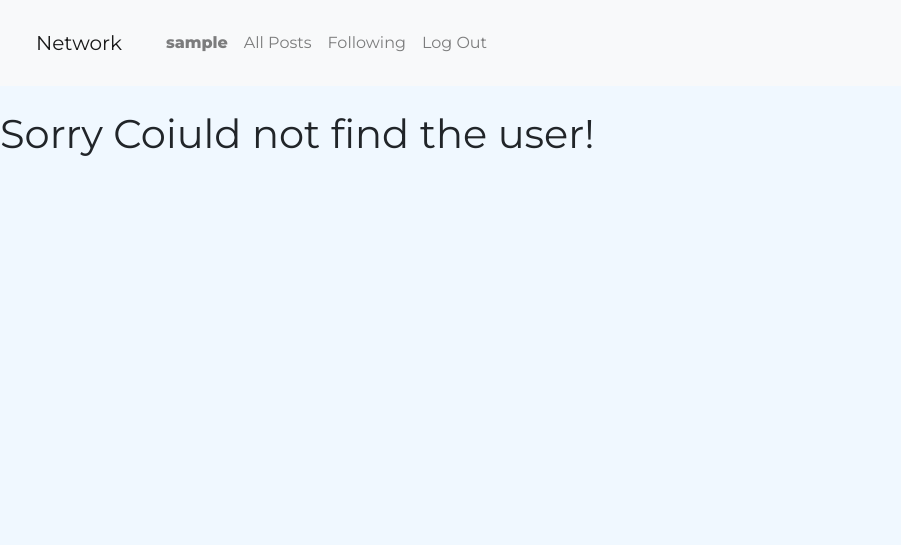
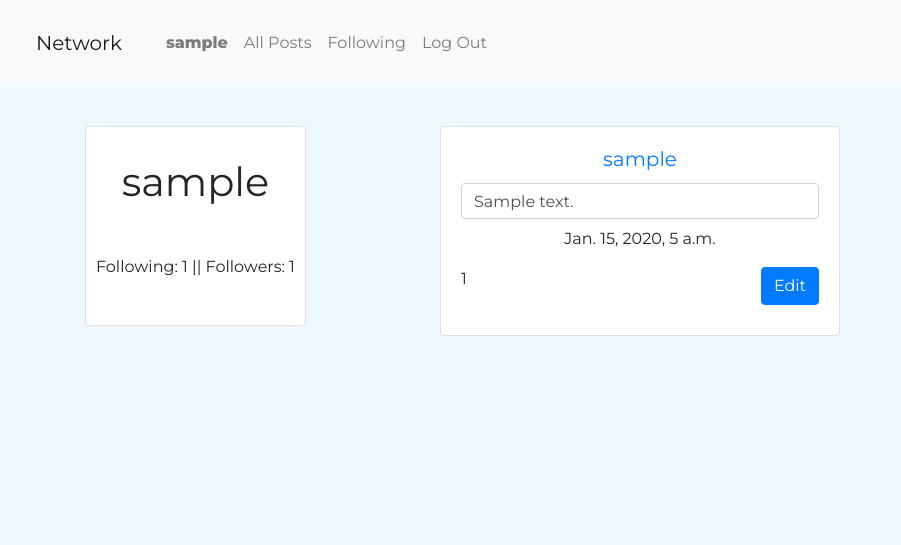
Before and after one commit to Teemobeemo/Network, a Django app: page /profile/?id=1 in a window 1280 px wide. Shown: the top 545 px of the page, without its empty margins (0-901 px from the left). Run offline with Django 3.2, Linux system fonts and the light colour scheme; a user stored in the database is signed in; tables that the repository leaves empty hold one stand-in row (values such as "Sample post"); some libraries are stand-ins or nearby versions.

Commit message:
Change username to id

```diff
--- a/network/project4/network/profile_views.py
+++ b/network/project4/network/profile_views.py
@@ -7,7 +7,7 @@ from django.core.paginator import Paginator, PageNotAnInteger, EmptyPage
 # Profile page
 def profile(request):
     # Get the username of the user (of whom the profile is going to be displayed)
-    username = request.GET.get('username')
+    username = request.GET.get('id')
 
     # Get the page (paginator)
     page = request.GET.get("page", 1)
@@ -22,7 +22,7 @@ def profile(request):
 
     try:
         # Try to get the user based on the username provided
-        user = UserProfile.objects.get(username=username)
+        user = UserProfile.objects.get(pk=username)
 
         # Get all the posts by the user
         posts_of_user_list = Post.objects.filter(creator=user)
@@ -37,7 +37,7 @@ def profile(request):
 
         # Check if the requesting user follows or un follows the person
         for follow in follows_follower:
-            if(follow.user_id.username == request.user.username):
+            if(follow.user_id.id == request.user.id):
                 isFollowing = True
                 break
 
--- a/network/project4/network/templates/network/follow.html
+++ b/network/project4/network/templates/network/follow.html
@@ -11,7 +11,7 @@ Following
     <div class="card text-center custom-card mx-auto mt-3">
         <div class="card-body" id={{post.id}}>
 
-            <a href="/profile/?username={{post.creator}}">
+            <a href="/profile/?id={{post.creator.id}}">
                 <h5 class="card-title">{{post.creator}}</h5>
             </a>
 
--- a/network/project4/network/templates/network/index.html
+++ b/network/project4/network/templates/network/index.html
@@ -26,7 +26,7 @@
     <div class="card text-center custom-card mx-auto mt-3">
         <div class="card-body" id={{post.id}}>
 
-            <a href="/profile/?username={{post.creator}}">
+            <a href="/profile/?id={{post.creator.id}}">
                 <h5 class="card-title">{{post.creator}}</h5>
             </a>
 
--- a/network/project4/network/templates/network/layout.html
+++ b/network/project4/network/templates/network/layout.html
@@ -22,7 +22,7 @@
                 {% if user.is_authenticated %}
                 <li class="nav-item">
                     <a class="nav-link"
-                        href="/profile/?username={{user.username}}"><strong>{{ user.username }}</strong></a>
+                        href="/profile/?id={{user.id}}"><strong>{{ user.username }}</strong></a>
                 </li>
                 {% endif %}
                 <li class="nav-item">
--- a/network/project4/network/templates/network/profile.html
+++ b/network/project4/network/templates/network/profile.html
@@ -9,18 +9,18 @@
             <span id="followers">{{followers}}</span>
         </p>
         <!-- Follow unfollow buttons -->
-        {% if request.user.is_authenticated and request.user.username != user1.username%}
+        {% if request.user.is_authenticated and request.user.id != user1.id%}
         {% if isFollowing %}
         <button class="btn btn-primary profileBTN" id="follow" style="display: none;"
-            onclick="handleFollow('{{user1.username}}')">Follow</button>
+            onclick="handleFollow('{{user1.id}}')">Follow</button>
 
-        <button class="btn btn-primary profileBTN" id="unfollow" onclick="handleUnFollow('{{user1.username}}')">UnFollow</button>
+        <button class="btn btn-primary profileBTN" id="unfollow" onclick="handleUnFollow('{{user1.id}}')">UnFollow</button>
         {% else %}
 
         <button class="btn btn-primary profileBTN" id="unfollow" style="display: none;"
-            onclick="handleUnFollow('{{user1.username}}')">UnFollow</button>
+            onclick="handleUnFollow('{{user1.id}}')">UnFollow</button>
 
-        <button class="btn btn-primary profileBTN" id="follow" onclick="handleFollow('{{user1.username}}')">Follow</button>
+        <button class="btn btn-primary profileBTN" id="follow" onclick="handleFollow('{{user1.id}}')">Follow</button>
 
         {% endif %}
 
@@ -33,7 +33,7 @@
     <div class="card text-center custom-card mx-auto mt-3">
         <div class="card-body" id={{post.id}}>
 
-            <a href="/profile/?username={{post.creator}}">
+            <a href="/profile/?id={{post.creator.id}}">
                 <h5 class="card-title">{{post.creator}}</h5>
             </a>
 
@@ -93,7 +93,7 @@
             {% if posts.has_previous %}
             <!-- Left -->
             <li class="page-item">
-                <a class="page-link" href="?username={{user1.username}}&page={{posts.previous_page_number}}">
+                <a class="page-link" href="?id={{user1.id}}&page={{posts.previous_page_number}}">
                     <span aria-hidden="true">&laquo;</span>
                     <span class="sr-only">Previous</span>
                 </a>
@@ -108,13 +108,13 @@
 
             {% else %}
             <li class="page-item">
-                <a class="page-link" href="?username={{user1.username}}&page={{i}}">{{i}}</a>
+                <a class="page-link" href="?id={{user1.id}}&page={{i}}">{{i}}</a>
             </li>
             {% endif %}
             {% endfor %}
             {% if posts.has_next %}
             <li class="page-item">
-                <a class="page-link" href="?username={{user1.username}}&page={{posts.next_page_number}}">
+                <a class="page-link" href="?id={{user1.id}}&page={{posts.next_page_number}}">
                     <span aria-hidden="true">&raquo;</span>
                     <span class="sr-only">Next</span>
                 </a>
@@ -125,7 +125,7 @@
         {% endif %}
     </div>
     {% else %}
-    <h1>Sorry Coiuld not find the user!</h1>
+    <h1>Sorry Could not find the user!</h1>
     {% endif %}
 </div>
 {% endblock %}
```
Also changed, not shown: network/project4/network/api/follow.py (+5 -5 lines).
